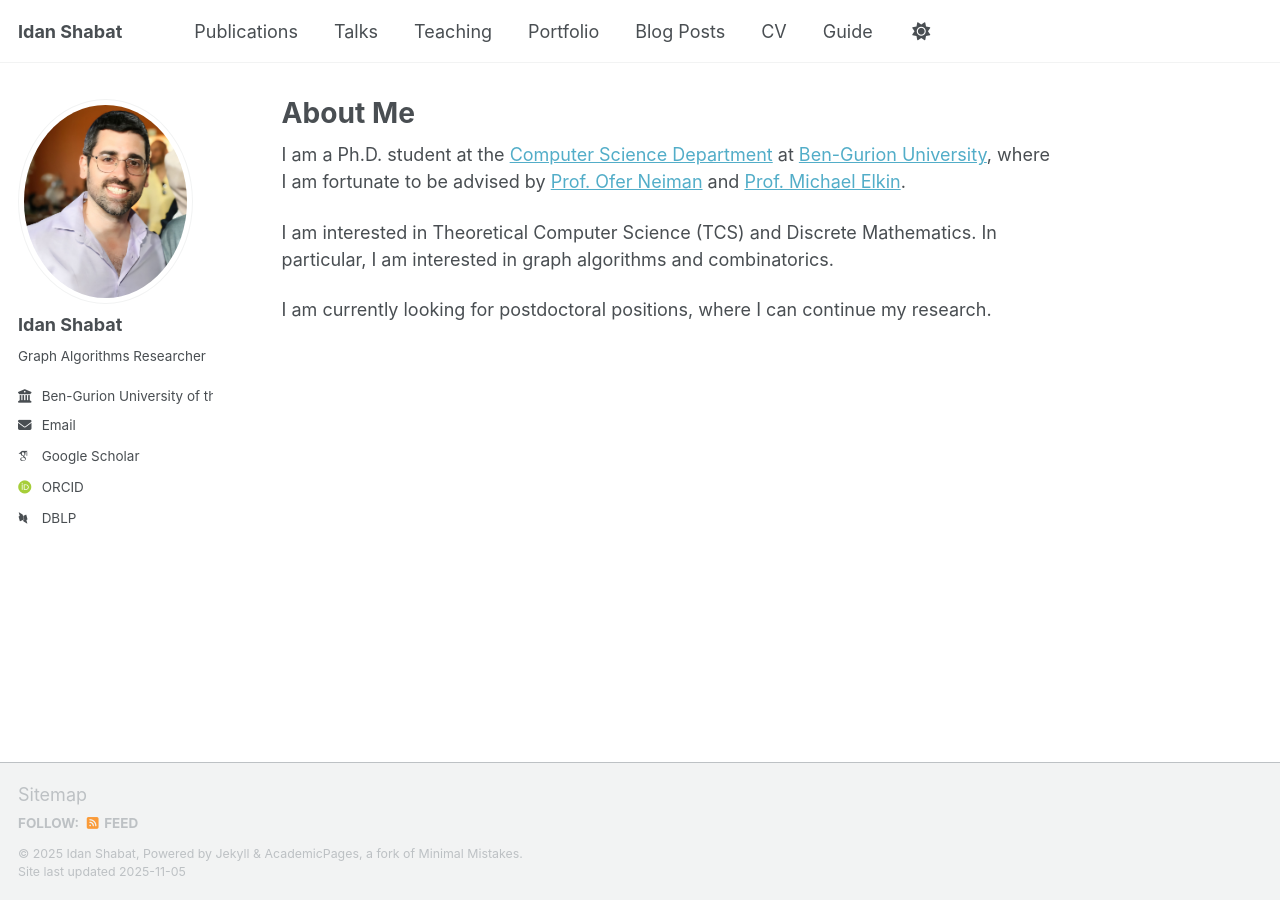
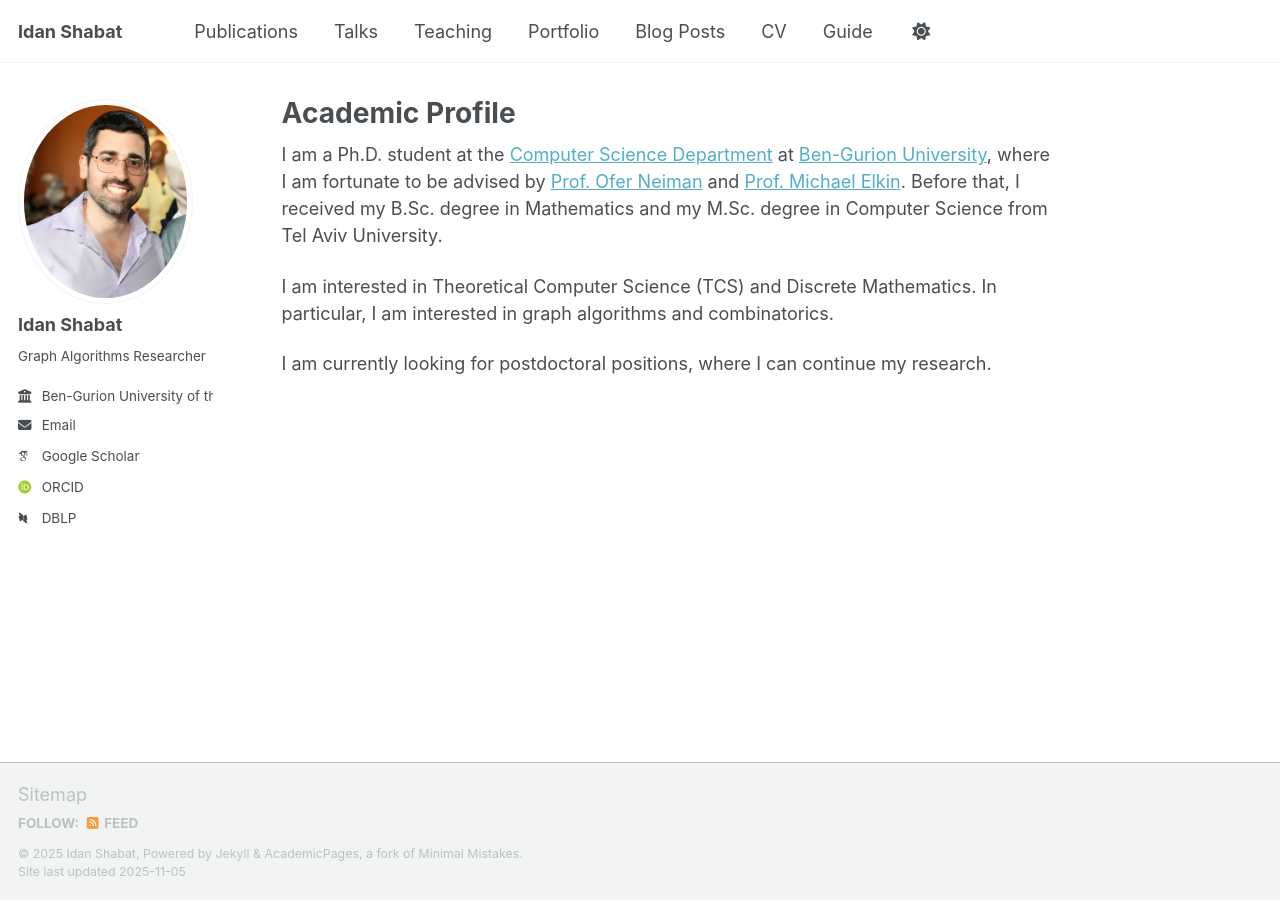
Before and after one commit to IdanShabat/idanshabat.github.io, a Jekyll site: the page built from _pages/about.md, in a window 1280 px wide. Built offline with Jekyll 4.4.1, drawn with Linux system fonts in a browser that asks for light colours; some web fonts are replaced; a script that is not in the unit is left out.

Commit message:
Update about.md

```diff
--- a/_pages/about.md
+++ b/_pages/about.md
@@ -1,13 +1,13 @@
 ---
 permalink: /
-title: "About Me"
+title: "Academic Profile"
 author_profile: true
 redirect_from:
   - /about/
   - /about.html
 ---
 
-I am a Ph.D. student at the [Computer Science Department](http://www.cs.bgu.ac.il/) at [Ben-Gurion University](http://www.bgu.ac.il/), where I am fortunate to be advised by [Prof. Ofer Neiman](https://www.cs.bgu.ac.il/~neimano/) and [Prof. Michael Elkin](https://www.cs.bgu.ac.il/~elkinm/).
+I am a Ph.D. student at the [Computer Science Department](http://www.cs.bgu.ac.il/) at [Ben-Gurion University](http://www.bgu.ac.il/), where I am fortunate to be advised by [Prof. Ofer Neiman](https://www.cs.bgu.ac.il/~neimano/) and [Prof. Michael Elkin](https://www.cs.bgu.ac.il/~elkinm/). Before that, I received my B.Sc. degree in Mathematics and my M.Sc. degree in Computer Science from Tel Aviv University.
 
 I am interested in Theoretical Computer Science (TCS) and Discrete Mathematics.  In particular, I am interested in graph algorithms and combinatorics.
 
```
